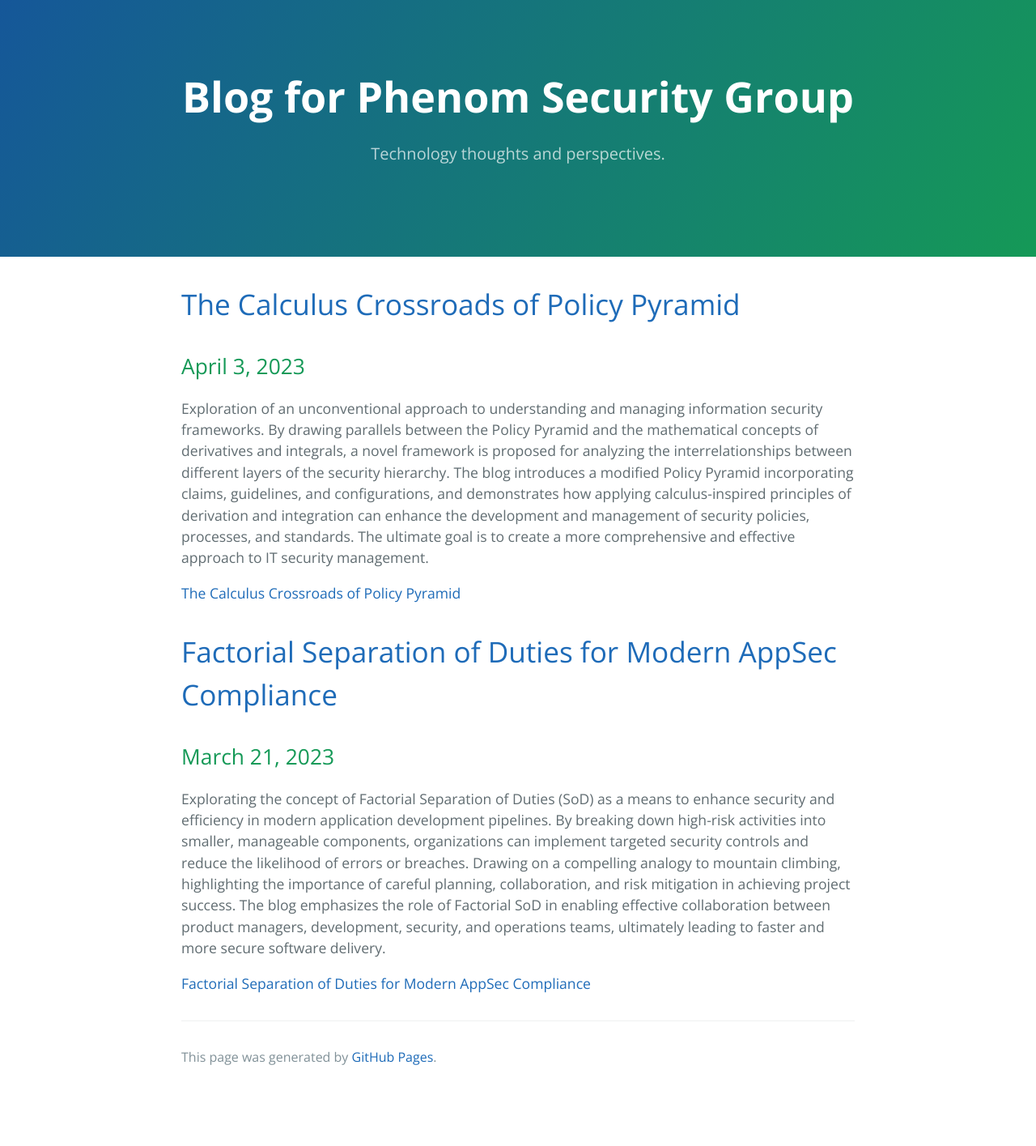
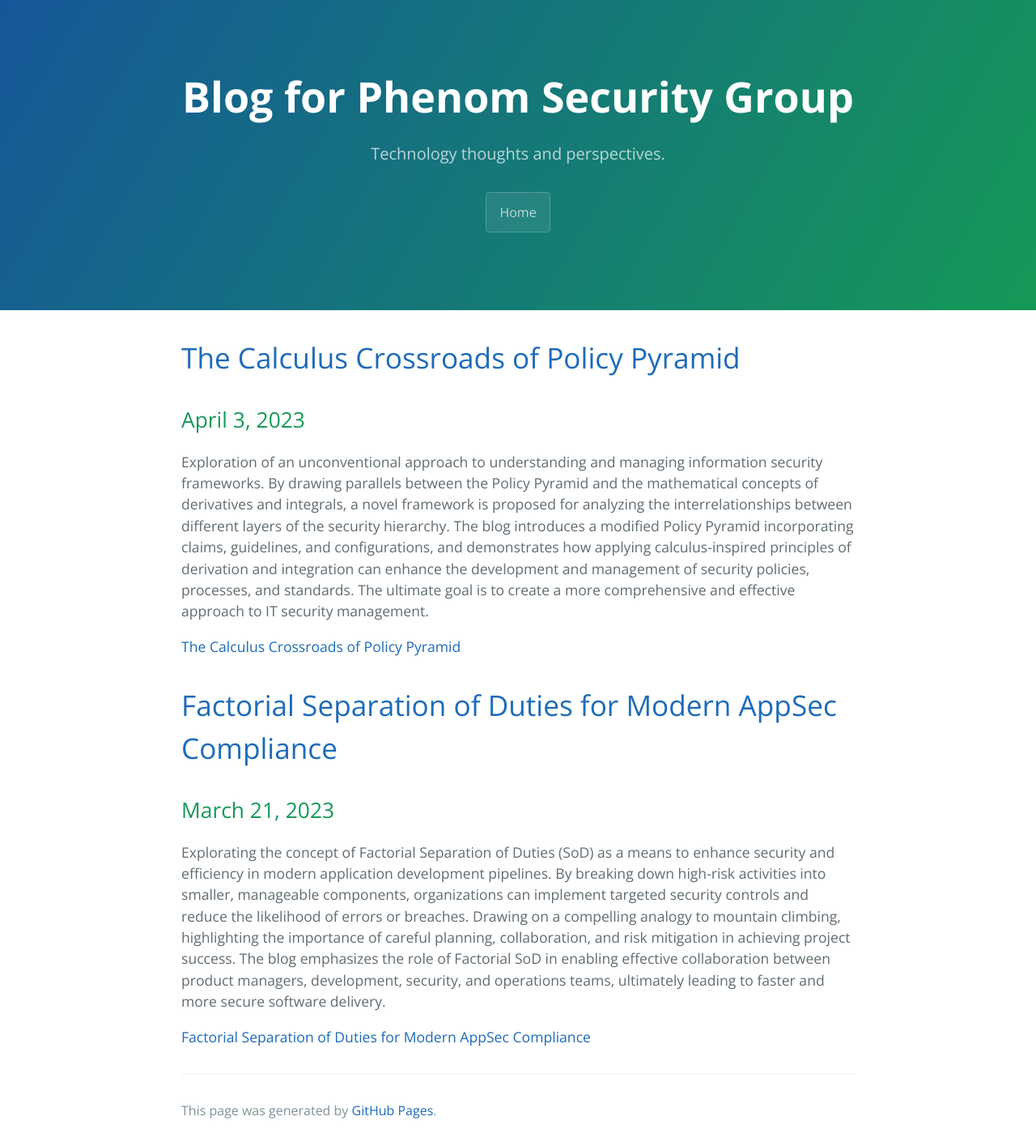
Before and after one commit to microbrewerGM/phenomsec-blogs, a Jekyll site: the page built from index.md, in a window 1280 px wide. Shown: the whole page at 81% size. Built offline with Jekyll 4.4.1, drawn with Linux system fonts in a browser that asks for light colours; before the commit the page ends 1349 px from its top, so only the background shows below that.

Commit message:
Adding home button

```diff
--- a/_layouts/default.html
+++ b/_layouts/default.html
@@ -18,10 +18,7 @@
     <header class="page-header" role="banner">
       <h1 class="project-name">{{ page.title | default: site.title | default: site.github.repository_name }}</h1>
       <h2 class="project-tagline">{{ page.description | default: site.description | default: site.github.project_tagline }}</h2>
-      {% if site.show_downloads %}
-        <a href="{{ site.github.zip_url }}" class="btn">Download .zip</a>
-        <a href="{{ site.github.tar_url }}" class="btn">Download .tar.gz</a>
-      {% endif %}
+      <a href="{{ site.url }}" class="btn">Home</a>
     </header>
 
     <main id="content" class="main-content" role="main">
```
